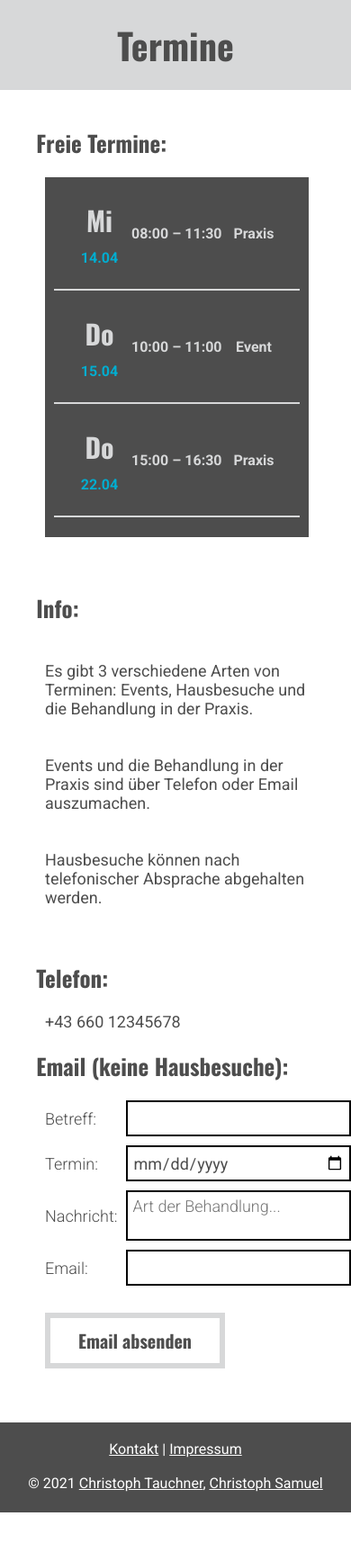
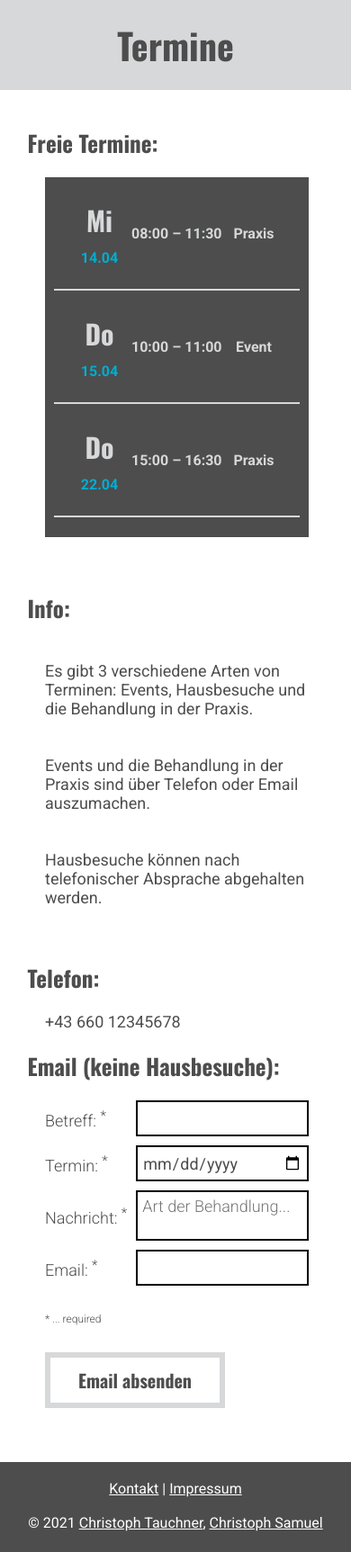
Before and after one commit to nico0601/Sommerprojekt2021, a PHP site: page /termin.php in a window 390 px wide. Shown: the part 47-1772 px from the top of the page at 90% size. Before the commit the page ends 1728 px from the top, so only its background shows below. Run offline with PHP 8.4, Linux system fonts and the light colour scheme; style sheets or scripts are compiled from the project's sources.

Commit message:
changed third list of problems

```diff
--- a/website/termin.php
+++ b/website/termin.php
@@ -73,17 +73,18 @@ include "nav.php";
                 <p id="telNr">+43 660 12345678</p>
                 <p class="left">Email (keine Hausbesuche):</p>
                 <div id="grid">
-                    <label for="betreff">Betreff:</label>
-                    <input type="text" name="betreff" id="betreff">
-                    <label for="Termin">Termin:</label>
-                    <input type="date" name="termin" id="termin">
-                    <label for="nachricht">Nachricht:</label>
+                    <label for="betreff">Betreff: <sup>*</sup></label>
+                    <input type="text" name="betreff" id="betreff" required>
+                    <label for="Termin">Termin: <sup>*</sup></label>
+                    <input type="date" name="termin" id="termin" required>
+                    <label for="nachricht">Nachricht: <sup>*</sup></label>
                     <div class="grow-wrap">
                         <textarea name="nachricht" id="nachricht" placeholder="Art der Behandlung..."
-                                  oninput="this.parentNode.dataset.replicatedValue = this.value"></textarea>
+                                  oninput="this.parentNode.dataset.replicatedValue = this.value" required></textarea>
                     </div>
-                    <label for="email">Email:</label>
-                    <input type="email" name="email" id="email">
+                    <label for="email">Email: <sup>*</sup></label>
+                    <input type="email" name="email" id="email" required>
+                    <p id="required">* ... required</p>
                 </div>
                 <input type="submit" id="formButton" value="Email absenden">
             </form>
--- a/website/termin.scss
+++ b/website/termin.scss
@@ -1,6 +1,6 @@
 /* width */
 .calenderDivDiv::-webkit-scrollbar {
-  width: 10px;
+  width: 10px !important;
 }
 
 /* Track */
@@ -11,7 +11,7 @@
 /* Handle */
 .calenderDivDiv::-webkit-scrollbar-thumb {
   background: #D7D8D9 !important;
-  border-radius: 5px;
+  border-radius: 5px !important;
 }
 
 /* Handle on hover */
@@ -168,14 +168,15 @@
   color: #4D4D4D;
 }
 
+#required {
+  margin-top: 20px;
+  font-size: 12px;
+}
+
 
 @media (max-width: 1250px) {
   .infoDiv, .kontaktDiv, .calenderDiv {
     width: 380px;
-  }
-
-  .kontaktDiv {
-
   }
 }
 
@@ -188,4 +189,14 @@
   .calenderDiv, .infoDiv, .kontaktDiv {
     width: 75vw;
   }
+
+  .left {
+    transform: translateX(-5vw);
+  }
 }
+
+@media (max-width: 500px) {
+  #grid > input, #grid > div > textarea {
+    min-width: 100px;
+  }
+}
--- a/website/ueberMich.php
+++ b/website/ueberMich.php
@@ -21,9 +21,6 @@ include "nav.php"
 </div>
 <section id="content">
     <div class="contentSection">
-        <div class="contentHeading">
-            Gründer
-        </div>
         <div class="description">
             <div class="item">
                 <p class="blue oswald left2">Name</p>
@@ -33,7 +30,7 @@ include "nav.php"
                 <p class="blue oswald left2">Position</p>
             </div>
             <div class="item">
-                <p class="blue oswald left3">Über mich</p>
+                <p class="blue oswald left3">Information</p>
                 <p id="descriptionText">Lorem ipsum dolor sit amet, consectetur adipiscing elit.
                     Quisque fringilla ultrices neque et fringilla. Aliquam euismod enim ante,
                     in aliquet dui porta nec. Integer ut placerat metus. Ut pulvinar mauris quis
```
Also changed, not shown: website/kontakt.php (+7 -7 lines), website/kontakt.scss (+20 -5 lines), website/ueberMich.scss (+16 -4 lines).
